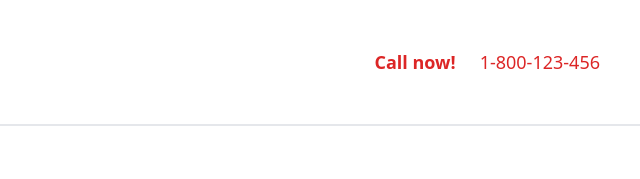
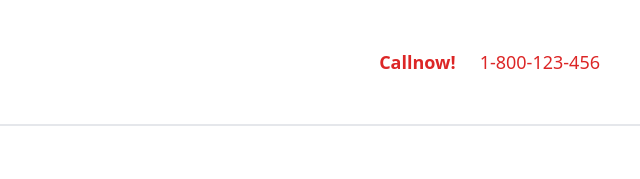
Before and after one commit to Thanhdatlevi/BT_Week03_PTUDWEB, a website: page index.html in a window 1280 px wide. Shown: the top 179 px of the page, 640-1280 px from the left. Drawn offline with Linux system fonts and the light colour scheme.

Commit message:
Update 1

```diff
--- a/index.html
+++ b/index.html
@@ -17,7 +17,7 @@
             </div>
 
             <div class="phone_num flex flex-col items-end md:flex-row md:items-center text-center">
-                <p><strong class="text-red-600 text-base md:text-lg">Call now!</strong></p>
+                <p><strong class="text-red-600 text-base md:text-lg">Callnow!</strong></p>
                 <p class="mt-2 md:mt-0 md:ml-6 text-red-600 text-base md:text-lg">1-800-123-456</p>
             </div>
         </header>
```
